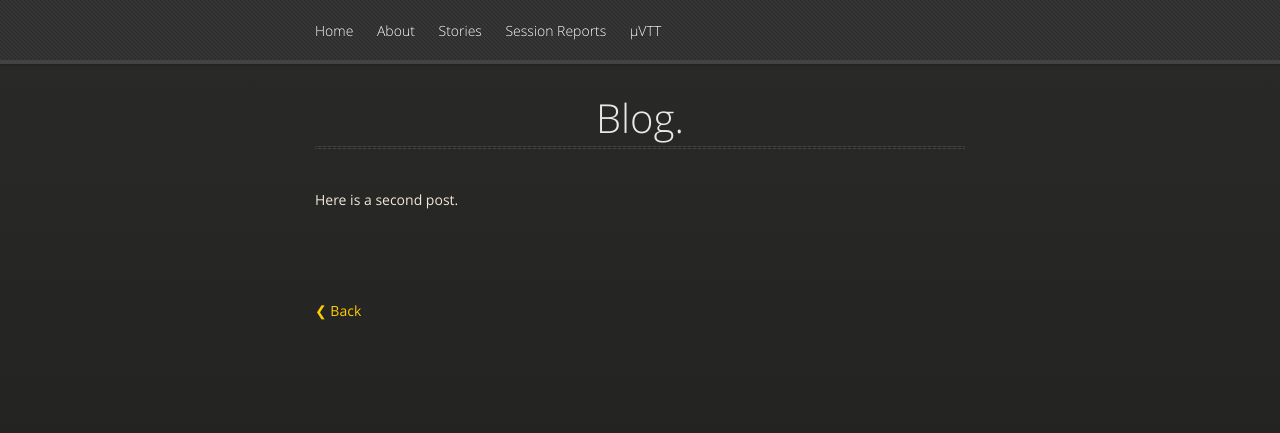
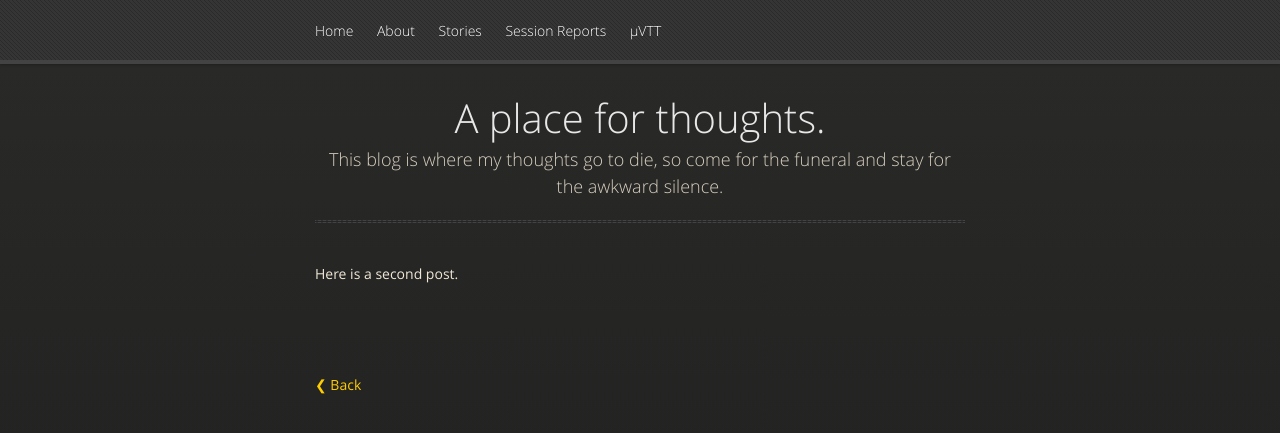
Before and after one commit to jmtrafny/jmtrafny.github.io, a Jekyll site: the page built from _posts/2023-05-04-may-the-force-be-with-you.markdown, in a window 1280 px wide. Shown: the top 433 px of the page. Built offline with Jekyll 4.4.1, drawn with Linux system fonts in a browser that asks for light colours.

Commit message:
config/layout update

```diff
--- a/_config.yml
+++ b/_config.yml
@@ -4,7 +4,7 @@ description: >- # this means to ignore newlines until "baseurl:"
   Original stories and TTRPG write-ups. Explore imaginative worlds,
   discover intriguing new characters, and embark on epic, unforgettable adventures.
 baseurl: "" # the subpath of your site, e.g. /blog
-url: "" # the base hostname & protocol for your site, e.g. http://example.com
+url: "https://www.tablesfrombeyond.com"
 
 # Build settings
 theme: jekyll-theme-midnight
--- a/_layouts/post.html
+++ b/_layouts/post.html
@@ -27,7 +27,8 @@
 
     <section>
       <div id="title">
-        <h1>Blog.</h1>
+        <h1>A place for thoughts.</h1>
+        <p>This blog is where my thoughts go to die, so come for the funeral and stay for the awkward silence.</p>
         <hr>
       </div>
 
```
